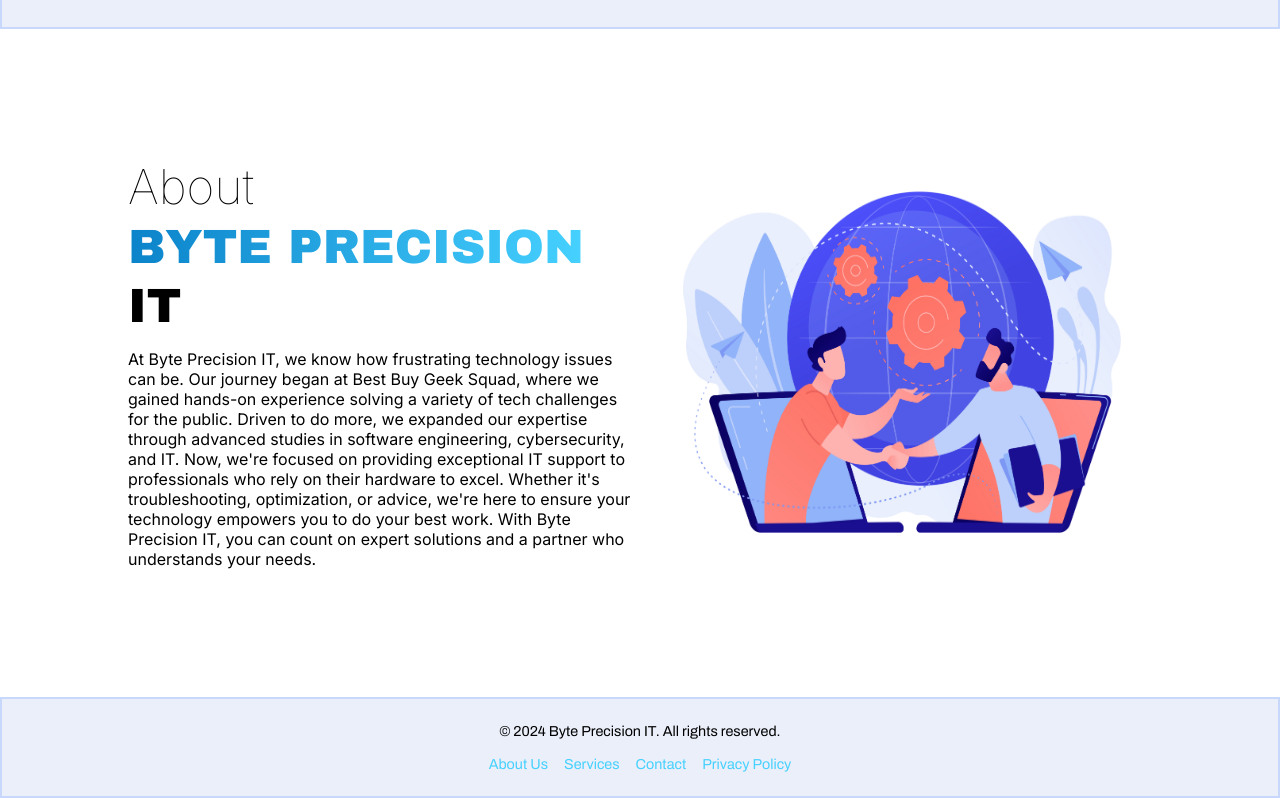
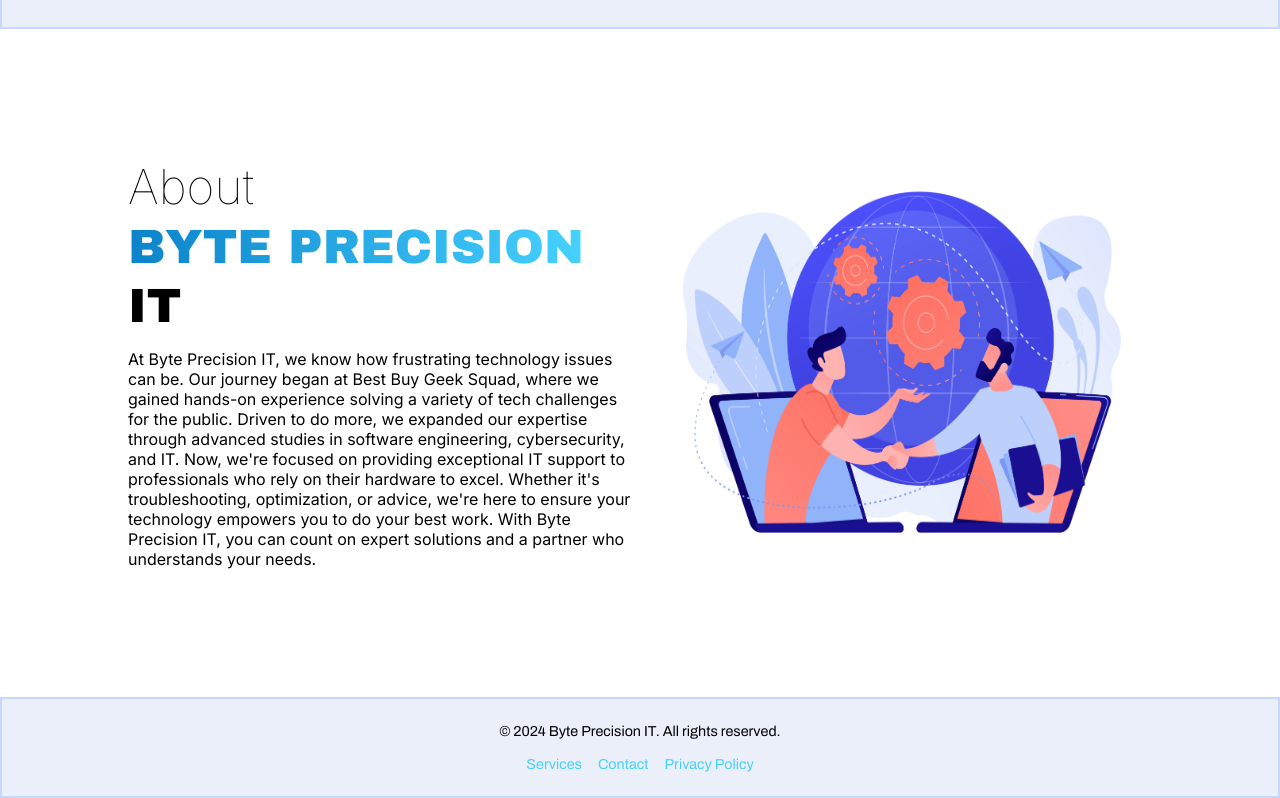
Before and after one commit to Chris08tm/bpi-landing-page, a React (Create React App) app: page / in a window 1280 px wide. Shown: the part 1442-2240 px from the top of the page. Built offline with nearby package versions, Linux system fonts and the light colour scheme.

Commit message:
fixed footer buttons

```diff
--- a/src/components/BPIFooter.js
+++ b/src/components/BPIFooter.js
@@ -4,8 +4,7 @@
       <div class="footer-content">
         <p>&copy; 2024 Byte Precision IT. All rights reserved.</p>
         <nav class="footer-links">
-          <a href="#about">About Us</a>
-          <a href="#services">Services</a>
+          <a href="#services-page">Services</a>
           <a href="#contact">Contact</a>
           <a href="#privacy">Privacy Policy</a>
         </nav>
```
